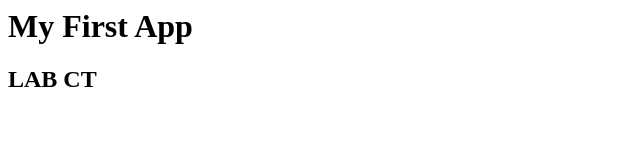
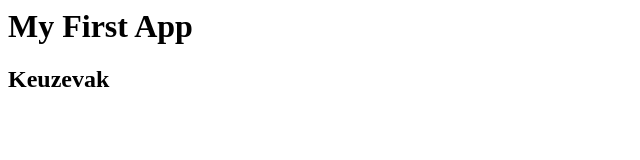
Before and after one commit to broezer/my-first-app, a plain HTML site: page index.html in a window 1280 px wide. Shown: the full height of the page, 0-640 px from the left. Drawn offline with Linux system fonts and the light colour scheme.

Commit message:
update subtitle

```diff
--- a/index.html
+++ b/index.html
@@ -1,2 +1,2 @@
 <h1>My First App</h1>
-<h2>LAB CT</h2>
+<h2>Keuzevak</h2>
```
